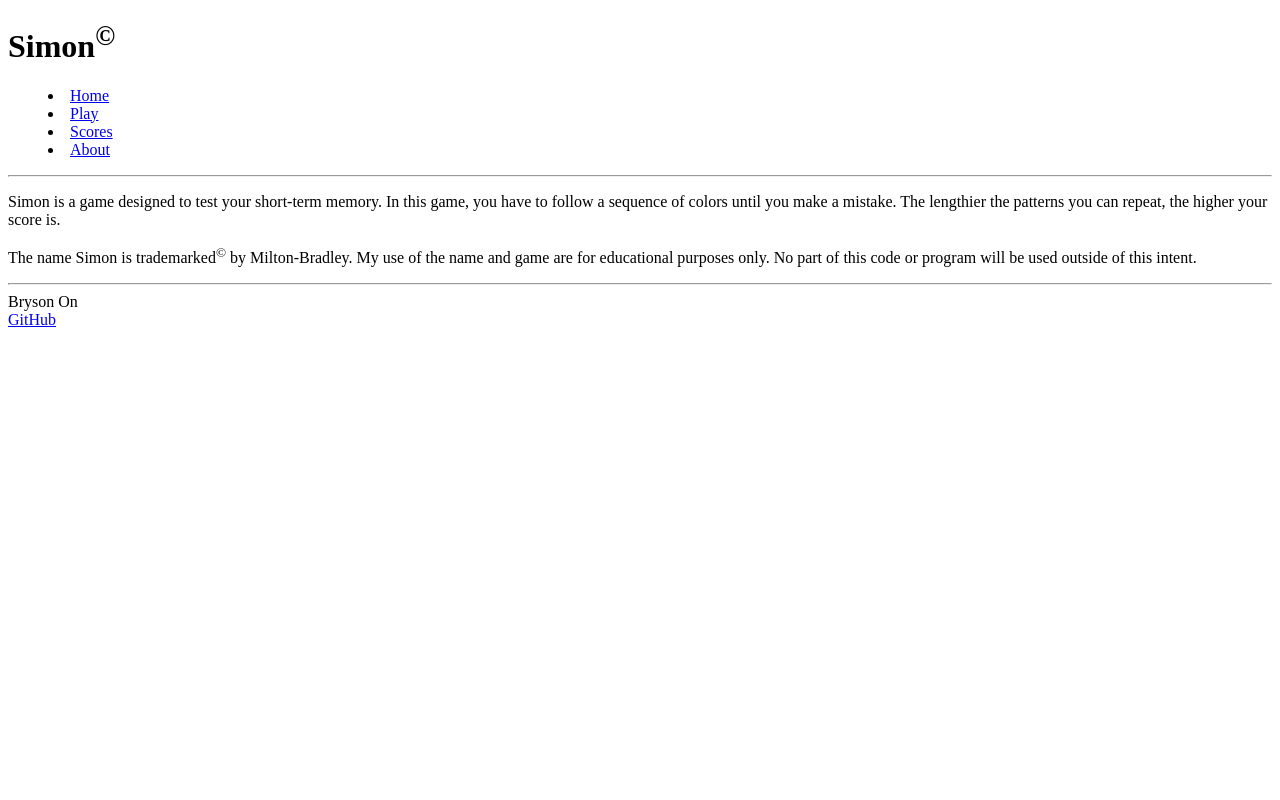
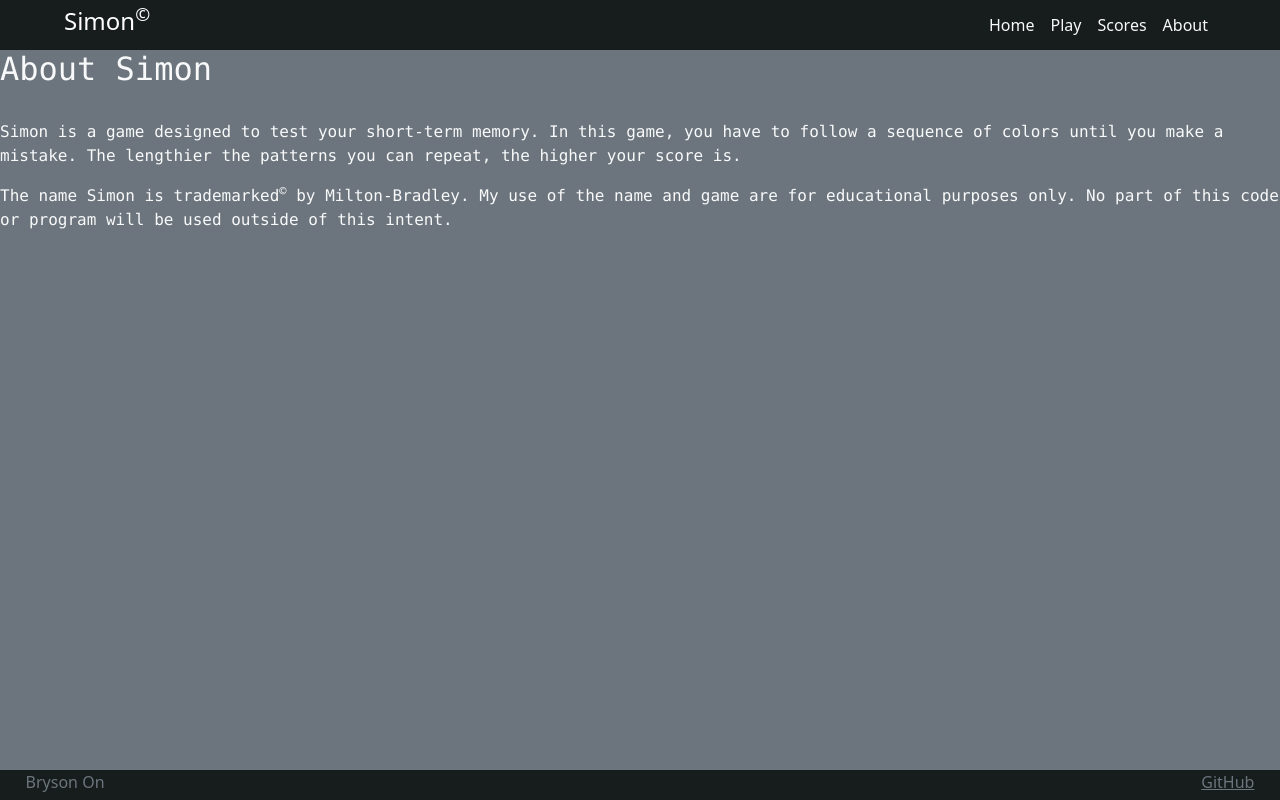
Before and after one commit to brysonon/simon, a plain HTML site: page about.html in a window 1280 px wide. Drawn offline with nearby package versions, Linux system fonts and the light colour scheme.

Commit message:
Added CSS and Bootstrap to about.html and began modifying scores.html

```diff
--- a/about.html
+++ b/about.html
@@ -1,32 +1,45 @@
 <!DOCTYPE html>
 <html lang="en">
   <head>
+    <!--Responsive meta tag-->
+    <meta name="viewport" content="width=device-width, initial-scale=1.0" />
+
     <title>About</title>
+
+    <!--Link CSS file-->
+    <link rel="stylesheet" href="main.css" />
+
+    <!--Link Bootstrap-->
+    <link
+      href="https://cdn.jsdelivr.net/npm/bootstrap@5.2.2/dist/css/bootstrap.min.css"
+      rel="stylesheet"
+      integrity="sha384-Zenh87qX5JnK2Jl0vWa8Ck2rdkQ2Bzep5IDxbcnCeuOxjzrPF/et3URy9Bv1WTRi"
+      crossorigin="anonymous"
+    />
   </head>
 
-  <body>
-    <header>
-      <h1>Simon<sup>&copy;</sup></h1>
+  <body class="bg-secondary text-light">
+    <header class="col-xs-1">
+      <a class="navbar-brand" href="#">
+        <h4 style="color:white">Simon<sup>&copy;</sup></h4>
+      </a>
 
-      <nav>
-        <menu>
-          <li><a href="index.html">Home</a></li>
-          <li><a href="play.html">Play</a></li>
-          <li><a href="scores.html">Scores</a></li>
-          <li><a href="about.html">About</a></li>
-        </menu>
-      </nav>
-
-      <hr />
+      <ul class="nav col-12 col-md-auto mb-2 justify-content-center mb-md-0">
+        <li><a href="index.html" class="nav-link px-2 link-light">Home</a></li>
+        <li><a href="play.html" class="nav-link px-2 link-light">Play</a></li>
+        <li><a href="scores.html" class="nav-link px-2 link-light">Scores</a></li>
+        <li><a href="about.html" class="nav-link px-2 link-light">About</a></li>
+      </ul>
     </header>
 
     <main>
+      <h2>About Simon</h2>
+      <br>
       <p>
         Simon is a game designed to test your short-term memory. In this game,
         you have to follow a sequence of colors until you make a mistake. The
         lengthier the patterns you can repeat, the higher your score is.
       </p>
-
       <p>
         The name Simon is trademarked<sup>&copy;</sup> by Milton-Bradley. My
         use of the name and game are for educational purposes only. No
@@ -34,11 +47,9 @@
       </p>
     </main>
 
-    <footer>
-        <hr />
-        <text>Bryson On</text>
-        <br />
-        <a href="https://github.com/brysonon/simon.git">GitHub</a>
-      </footer>
+    <footer class="text-dark text-muted">
+      <text>Bryson On</text>
+      <a class="text-reset" href="https://github.com/brysonon/simon.git">GitHub</a>
+    </footer>
   </body>
 </html>
```
Also changed, not shown: index.html (+2 -2 lines), scores.html (+26 -16 lines).
